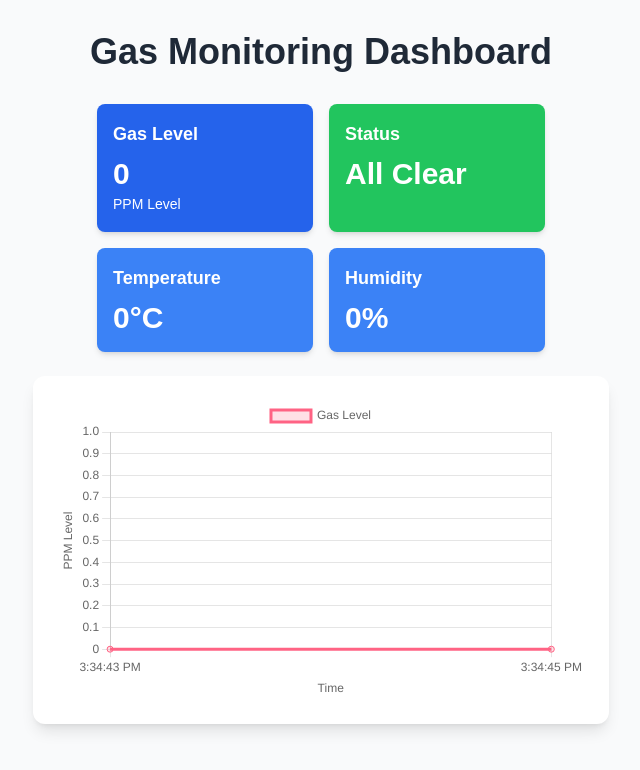
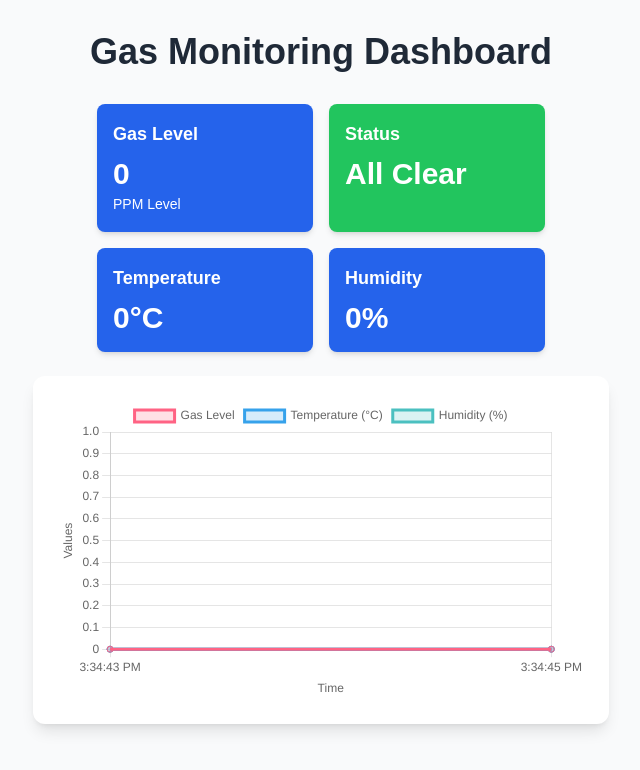
Before and after one commit to suhendararyadi/gas-monitoring, a Next.js app: page / in a window 1280 px wide. Shown: the top 770 px of the page, without its empty margins (319-959 px from the left). Built offline with nearby package versions, Linux system fonts and the light colour scheme.

Commit message:
Update grafik

```diff
--- a/src/app/page.tsx
+++ b/src/app/page.tsx
@@ -27,7 +27,9 @@ export default function Home() {
   const [gasLevel, setGasLevel] = useState(0);
   const [temperature, setTemperature] = useState(0);
   const [humidity, setHumidity] = useState(0);
-  const [history, setHistory] = useState<number[]>([]);
+  const [gasHistory, setGasHistory] = useState<number[]>([]);
+  const [temperatureHistory, setTemperatureHistory] = useState<number[]>([]);
+  const [humidityHistory, setHumidityHistory] = useState<number[]>([]);
   const [labels, setLabels] = useState<string[]>([]);
   const [audio, setAudio] = useState<HTMLAudioElement | null>(null);
 
@@ -59,7 +61,10 @@ export default function Home() {
           setTemperature(data.temperature);
           setHumidity(data.humidity);
 
-          setHistory((prev) => [...prev.slice(-9), data.gasLevel]);
+          // Update history data untuk gas level, temperature, dan humidity
+          setGasHistory((prev) => [...prev.slice(-9), data.gasLevel]);
+          setTemperatureHistory((prev) => [...prev.slice(-9), data.temperature]);
+          setHumidityHistory((prev) => [...prev.slice(-9), data.humidity]);
           setLabels((prev) => [...prev.slice(-9), new Date().toLocaleTimeString()]);
         })
         .catch((error) => console.error("Polling error:", error));
@@ -68,14 +73,31 @@ export default function Home() {
     return () => clearInterval(interval);
   }, [audio, warning]);
 
+  // Data untuk grafik, termasuk gas level, temperature, dan humidity
   const data = {
     labels: labels,
     datasets: [
       {
         label: "Gas Level",
-        data: history,
+        data: gasHistory,
         borderColor: "rgba(255, 99, 132, 1)",
         backgroundColor: "rgba(255, 99, 132, 0.2)",
+        fill: true,
+        tension: 0.4,
+      },
+      {
+        label: "Temperature (°C)",
+        data: temperatureHistory,
+        borderColor: "rgba(54, 162, 235, 1)",
+        backgroundColor: "rgba(54, 162, 235, 0.2)",
+        fill: true,
+        tension: 0.4,
+      },
+      {
+        label: "Humidity (%)",
+        data: humidityHistory,
+        borderColor: "rgba(75, 192, 192, 1)",
+        backgroundColor: "rgba(75, 192, 192, 0.2)",
         fill: true,
         tension: 0.4,
       },
@@ -96,7 +118,7 @@ export default function Home() {
         beginAtZero: true,
         title: {
           display: true,
-          text: "PPM Level",
+          text: "Values",
         },
       },
       x: {
@@ -130,11 +152,11 @@ export default function Home() {
             {warning ? "Warning" : "All Clear"}
           </p>
         </div>
-        <div className="p-4 rounded-lg bg-blue-500 text-white shadow-md">
+        <div className="p-4 rounded-lg bg-blue-600 text-white shadow-md">
           <h3 className="font-semibold text-lg">Temperature</h3>
           <p className="text-3xl font-bold mt-2">{temperature}°C</p>
         </div>
-        <div className="p-4 rounded-lg bg-blue-500 text-white shadow-md">
+        <div className="p-4 rounded-lg bg-blue-600 text-white shadow-md">
           <h3 className="font-semibold text-lg">Humidity</h3>
           <p className="text-3xl font-bold mt-2">{humidity}%</p>
         </div>
```
